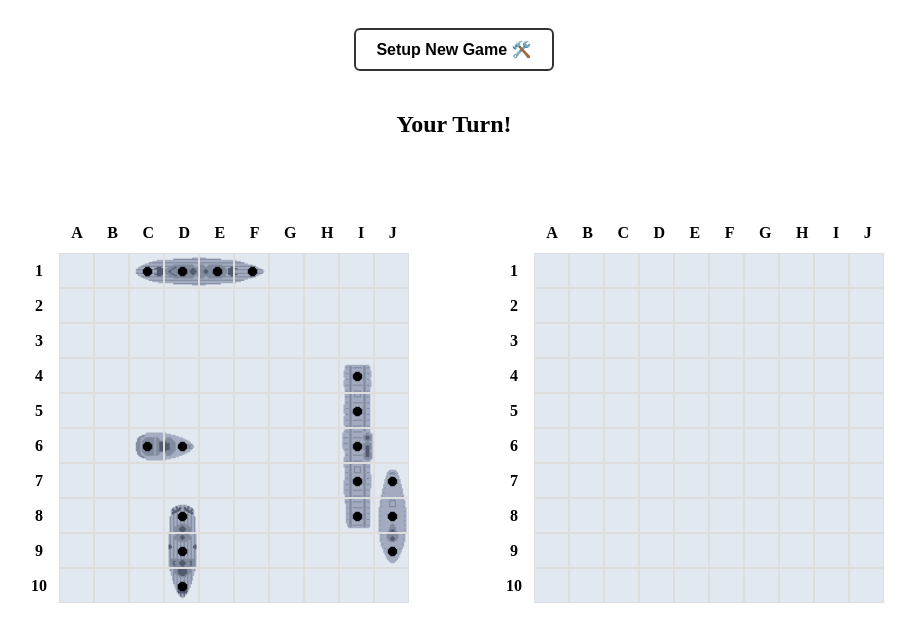
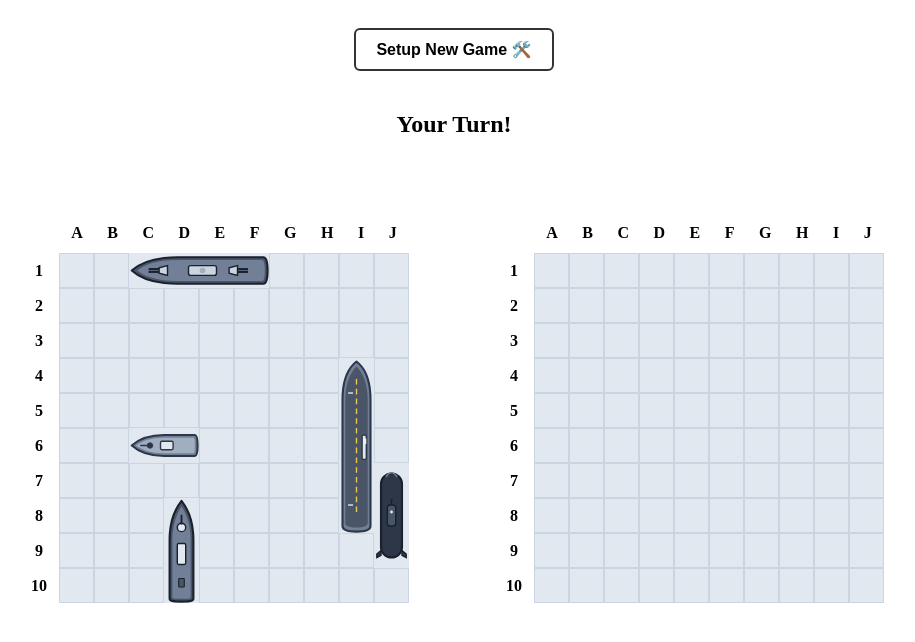
Before and after one commit to AleixMJ/TOP---Battleship, a website built with webpack: page src/template.html in a window 1280 px wide. Shown: the whole page, without its empty margins (186-1101 px from the left). Built offline with nearby package versions, Linux system fonts and the light colour scheme.

Commit message:
feat: integrate cartoon SVG ship assets and refine cell border clipping

```diff
--- a/src/cellStatus.css
+++ b/src/cellStatus.css
@@ -9,8 +9,11 @@
 
 /* Only show healthy ships on the player's own board */
 .player .cell.ship {
-    background-color: #e2e8f0; /* Changed from #cbd5e1 to match pure water! */
-    border-color: #ddd;        /* Optional: softer border color matching empty cells */
+    /* Blend the cell background perfectly with the water base */
+    background-color: #e2e8f0;
+
+    /* Make the borders match the background so the white dividing lines completely vanish! */
+    border: none;
 }
 
 /* Hide opponent ships by default */
@@ -68,8 +71,8 @@
 
 /* Successful Hit: Any cell containing a ship that was fired upon */
 .cell.ship.hit {
-    /* Clear the solid red block so we can see the ship hull underneath! */
     background-color: transparent;
+    border-color: transparent;
     display: flex;
     align-items: center;
     justify-content: center;
@@ -108,7 +111,9 @@
 }
 
 
-/* 3. Structural Slicing Engine */
+/* ==========================================================================
+   3. Structural Slicing Engine (Perfected Translation Order)
+   ========================================================================== */
 
 .grid-board .cell {
     position: relative;
@@ -121,32 +126,36 @@
 /* Target the image specifically inside our grid-board cell */
 .grid-board .cell .board-ship-sprite {
     position: absolute;
-    height: 35px;
+    width: 35px;
+    left: 0;
     top: 0;
 
-    /* Horizontal defaults: Stretch wide, shift left per segment index */
-    width: calc(var(--slots) * 35px);
-    min-width: calc(var(--slots) * 35px);
-    left: calc(var(--index) * -35px);
+    /* Establish native vertical sizing constraints */
+    height: calc(var(--slots) * 35px);
+    min-height: calc(var(--slots) * 35px);
+
+    /* 💥 THE FIXED TRANSFORM PIPELINE:
+       1. Rotate -90deg so the nose points correctly to the left.
+       2. Use translateY AFTER the rotation so the index slides along the correct axis! */
+    transform: rotate(-90deg) translateY(calc(var(--index) * -35px));
+    transform-origin: 17.5px 17.5px; /* Center point pivot */
 
     object-fit: fill;
     pointer-events: none;
     z-index: 1;
 }
 
-/* 💥 THE FLUSH VERTICAL ROTATION ENGINE */
+/* Vertical modification state override */
 .grid-board .cell .board-ship-sprite.vertical {
-    /* 1. Keep the standard horizontal width/height bounds! */
-    width: calc(var(--slots) * 35px);
-    min-width: calc(var(--slots) * 35px);
-    height: 35px;
-    min-height: 35px;
+    /* No rotation needed for vertical layout */
+    transform: none;
 
-    /* 2. Pivot the horizontal image 90 degrees around the cell's center */
-    transform: rotate(90deg);
-    transform-origin: 17.5px 17.5px; /* (35px / 2) Centered perfectly */
+    width: 35px;
+    min-width: 35px;
+    height: calc(var(--slots) * 35px);
+    min-height: calc(var(--slots) * 35px);
 
-    /* 3. Shift the artwork upwards by the segment index so the slice aligns */
+    left: 0;
+    /* Slide straight up natively */
     top: calc(var(--index) * -35px);
-    left: 0;
 }
--- a/src/gameboard.css
+++ b/src/gameboard.css
@@ -54,16 +54,16 @@
     grid-template-rows: repeat(10, 35px);
 }
 
+/* Your base 10x10 cell container (Water by default) */
 .cell {
-  background-color: #fff;
-  border: 1px solid #ddd;
-  /* Keeps borders from doubling up if you prefer a seamless look */
+  background-color: #e2e8f0; /* Default soft water blue-gray color */
+  border: 1px solid #cbd5e1; /* Subtle grid borders matching the water vibe */
   box-sizing: border-box;
   transition: background-color 0.2s ease;
 }
 
-/* Quick hover effect to make it feel like a game */
+/* Hover effect ONLY triggers on un-hit water cells */
 .cell:hover {
-  background-color: #f0f0f0;
+  background-color: #cbd5e1; /* Subtle wave distortion hover effect */
   cursor: pointer;
 }
--- a/src/index.js
+++ b/src/index.js
@@ -7,11 +7,11 @@ import "./setupView.css";
 import initGame from "./initGame.js";
 // import setupGame from "./setupGame.js"; // You will build this next!
 
-import carrierImg from "./assets/carrier.png";
-import battleshipImg from "./assets/battleship.png";
-import destroyerImg from "./assets/destroyer.png";
-import submarineImg from "./assets/submarine.png";
-import cruiserImg from "./assets/cruiser.png";
+import carrierImg from "./assets/carrier.svg";
+import battleshipImg from "./assets/battleship.svg";
+import destroyerImg from "./assets/destroyer.svg";
+import submarineImg from "./assets/submarine.svg";
+import cruiserImg from "./assets/cruiser.svg";
 
 const FLEET_BLUEPRINTS = [
     { name: "Carrier",     slots: 5, image: carrierImg,     id: "carrier" },
@@ -46,7 +46,7 @@ document.addEventListener("DOMContentLoaded", () => {
             battleView.classList.remove("hidden");
 
             // Re-run the game loop initializing with the custom configuration
-            initGame();
+            initGame(FLEET_BLUEPRINTS);
         });
     }
 });
```
Also changed, not shown: src/assets/battleship.png (deleted), src/assets/battleship.svg (added), src/assets/carrier.png (deleted), src/assets/carrier.svg (added), src/assets/cruiser.png (deleted), src/assets/cruiser.svg (added), src/assets/destroyer.png (deleted), src/assets/destroyer.svg (added), src/assets/submarine.png (deleted), src/assets/submarine.svg (added).
